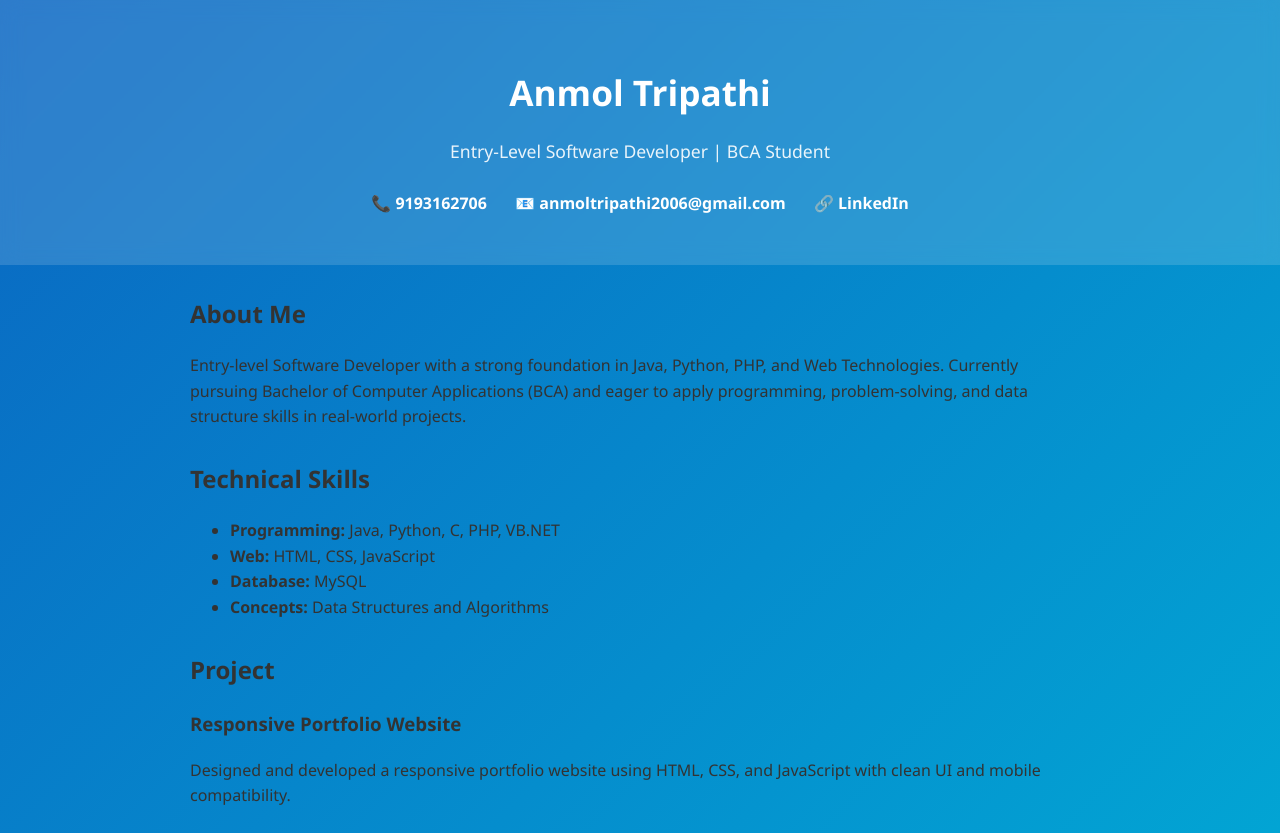
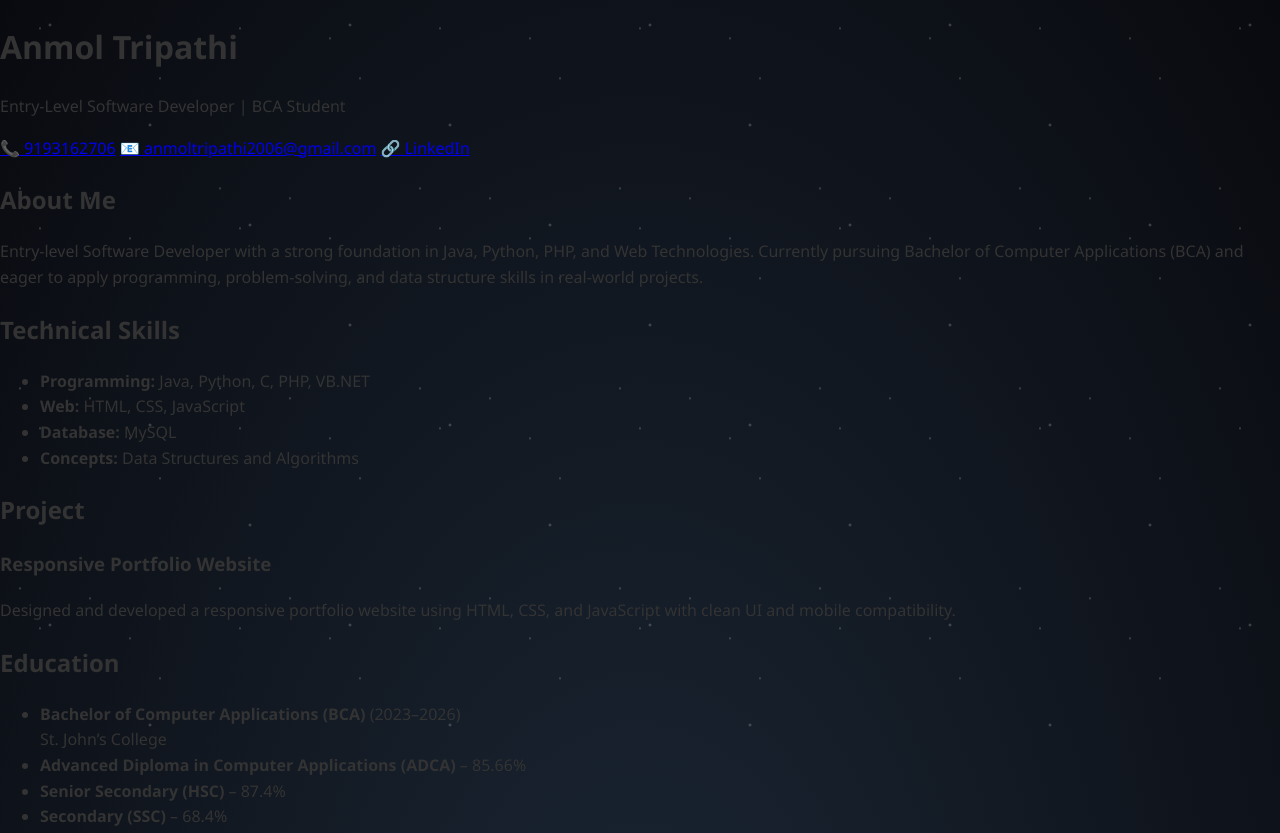
Before and after one commit to anmoltripathi2006-commits/Portfolio-, a plain HTML site: page index.html in a window 1280 px wide. Shown: the top 833 px of the page. Drawn offline with Linux system fonts and the light colour scheme; a script that the page names is missing.

Commit message:
Update style.css

```diff
--- a/style.css
+++ b/style.css
@@ -1,48 +1,52 @@
-/* ---------- GLOBAL ---------- */
 body {
     font-family: "Segoe UI", Arial, sans-serif;
     margin: 0;
-    background: linear-gradient(135deg, #0a66c2, #00b4d8);
     color: #333;
     line-height: 1.6;
+    background: radial-gradient(ellipse at bottom, #1b2735 0%, #090a0f 100%);
+    overflow-x: hidden;
 }
 
-/* ---------- HEADER ---------- */
-header {
-    background: rgba(255, 255, 255, 0.15);
-    backdrop-filter: blur(10px);
-    color: white;
-    text-align: center;
-    padding: 40px 20px;
+/* ---------- STAR LAYERS ---------- */
+body::before,
+body::after {
+    content: "";
+    position: fixed;
+    top: 0;
+    left: 0;
+    width: 100%;
+    height: 100%;
+    background-repeat: repeat;
+    pointer-events: none;
+    z-index: -1;
 }
 
-header h1 {
-    margin-bottom: 8px;
-    font-size: 2.2rem;
+body::before {
+    background-image: radial-gradient(1px 1px at 20px 30px, white, transparent),
+                      radial-gradient(1px 1px at 40px 70px, white, transparent),
+                      radial-gradient(1px 1px at 90px 40px, white, transparent),
+                      radial-gradient(1px 1px at 130px 80px, white, transparent),
+                      radial-gradient(1px 1px at 160px 120px, white, transparent);
+    background-size: 200px 200px;
+    animation: starsMove 120s linear infinite;
+    opacity: 0.6;
 }
 
-header p {
-    font-size: 1.1rem;
-    opacity: 0.9;
+body::after {
+    background-image: radial-gradient(2px 2px at 50px 50px, white, transparent),
+                      radial-gradient(2px 2px at 150px 150px, white, transparent),
+                      radial-gradient(2px 2px at 250px 250px, white, transparent);
+    background-size: 300px 300px;
+    animation: starsMove 200s linear infinite;
+    opacity: 0.3;
 }
 
-/* ---------- CONTACT LINKS ---------- */
-.contact a {
-    color: #ffffff;
-    margin: 8px 12px;
-    display: inline-block;
-    text-decoration: none;
-    font-weight: 600;
-    transition: transform 0.2s, opacity 0.2s;
+/* ---------- STAR ANIMATION ---------- */
+@keyframes starsMove {
+    from {
+        transform: translateY(0);
+    }
+    to {
+        transform: translateY(-1000px);
+    }
 }
-
-.contact a:hover {
-    transform: scale(1.05);
-    opacity: 0.85;
-}
-
-/* ---------- SECTIONS ---------- */
-section {
-    max-width: 900px;
-    margin: 30px auto;
-    background: rgba(255, 255, 255, 0
```
